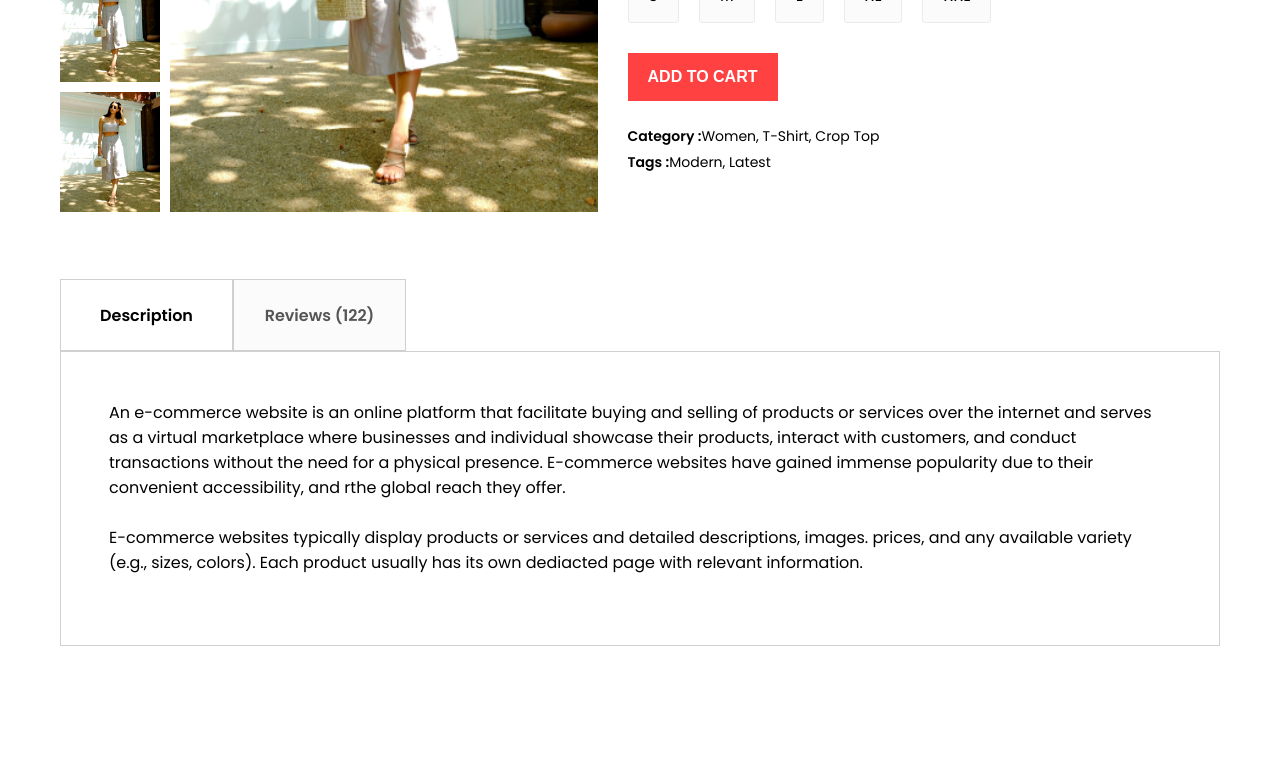
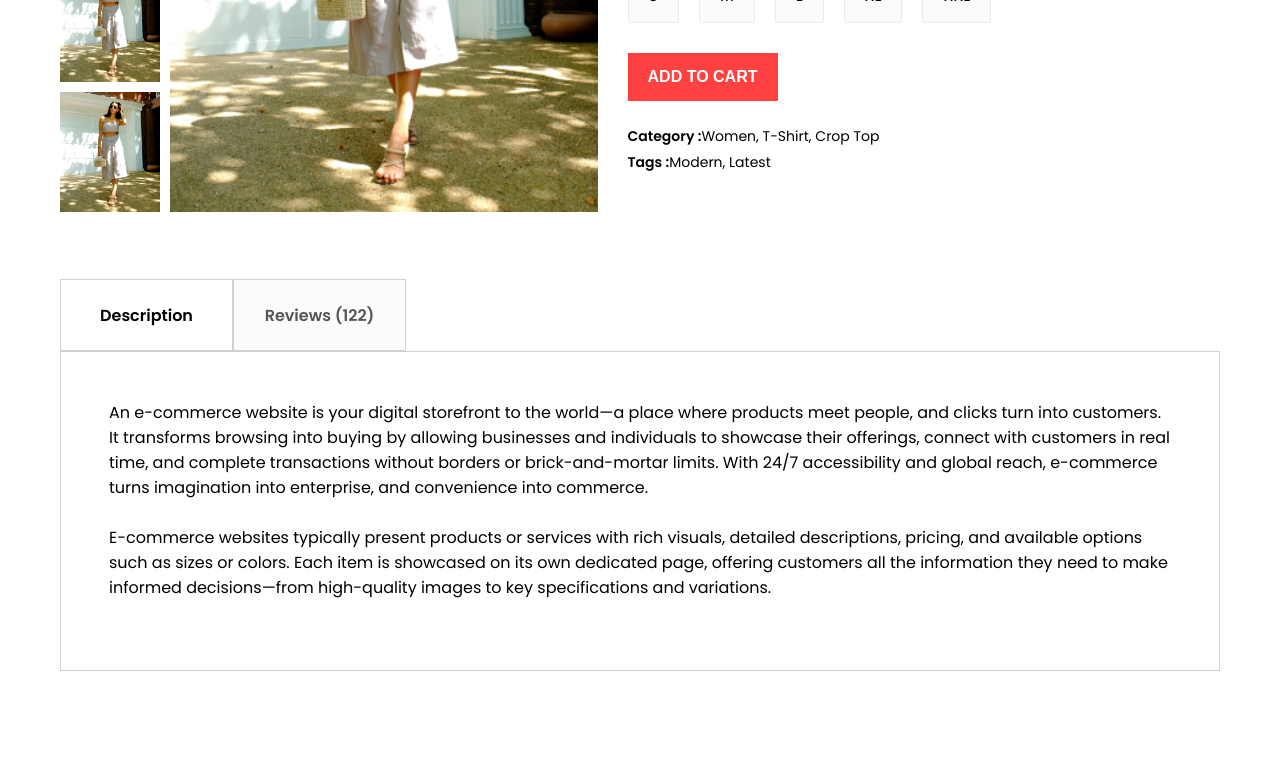
Before and after one commit to mohitgundal/react-ecommerce, a React (Create React App) app: page /react-ecommerce/product/1 in a window 1280 px wide. Shown: the part 452-1217 px from the top of the page. Built offline with nearby package versions, Linux system fonts and the light colour scheme.

Commit message:
edited desc box

```diff
--- a/src/Components/DescriptionBox/DescriptionBox.jsx
+++ b/src/Components/DescriptionBox/DescriptionBox.jsx
@@ -9,9 +9,9 @@ const DescriptionBox = () => {
               <div className="descriptionbox-nav-box fade">Reviews (122)</div>
           </div>
           <div className="descriptionbox-description">
-              <p>An e-commerce website is an online platform that facilitate buying and selling of products or services over the internet and serves as a virtual marketplace where businesses and individual showcase their products, interact with customers, and conduct transactions without the need for a physical presence. E-commerce websites have gained immense popularity due to their convenient accessibility, and rthe global reach they offer.</p>
+              <p>An e-commerce website is your digital storefront to the world—a place where products meet people, and clicks turn into customers. It transforms browsing into buying by allowing businesses and individuals to showcase their offerings, connect with customers in real time, and complete transactions without borders or brick-and-mortar limits. With 24/7 accessibility and global reach, e-commerce turns imagination into enterprise, and convenience into commerce.</p>
               <p>
-                  E-commerce websites typically display products or services and detailed descriptions, images. prices, and any available variety (e.g., sizes, colors). Each product usually has its own dediacted page with relevant information.
+                  E-commerce websites typically present products or services with rich visuals, detailed descriptions, pricing, and available options such as sizes or colors. Each item is showcased on its own dedicated page, offering customers all the information they need to make informed decisions—from high-quality images to key specifications and variations.
               </p>
           </div>
     </div>
```
